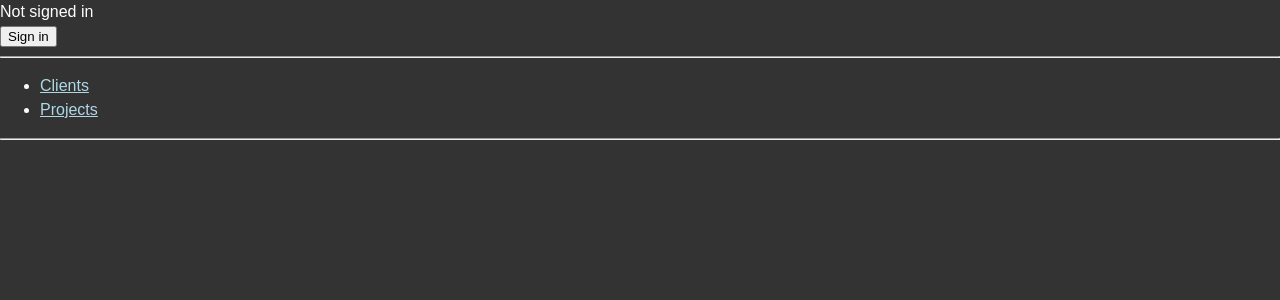
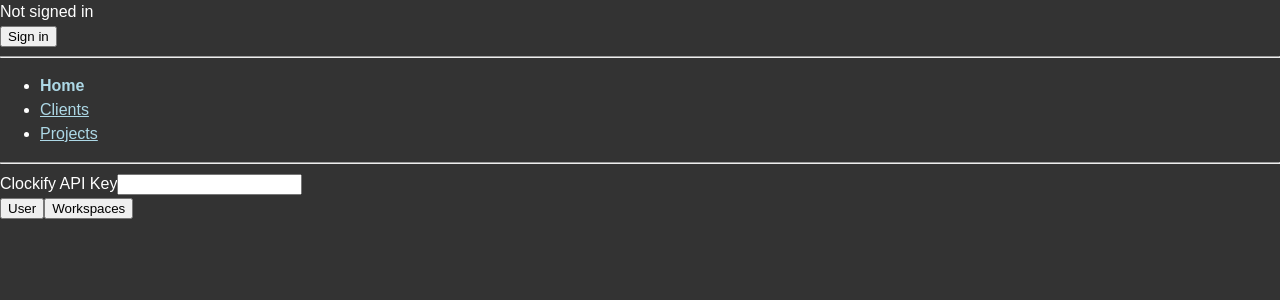
Before and after one commit to tmazeika/gigbook, a Next.js app: page / in a window 1280 px wide. Shown: the top 300 px of the page. Built offline with nearby package versions, Linux system fonts and the light colour scheme; no server answers.

Commit message:
Add Clockify API client

```diff
--- /dev/null
+++ b/src/clockify/client.ts
@@ -0,0 +1,69 @@
+import { buildUrl } from 'gigbook/util/url';
+
+export class ClockifyError extends Error {
+  public readonly status: number;
+
+  constructor(resource: string, status: number, statusText: string) {
+    super(`Request to ${resource} failed: ${status} ${statusText}`);
+    Object.setPrototypeOf(this, ClockifyError.prototype);
+    this.status = status;
+  }
+}
+
+export function isClockifyError(e: unknown): e is ClockifyError {
+  return e instanceof ClockifyError;
+}
+
+export interface User {
+  id: string;
+  name: string;
+}
+
+export interface Workspace {
+  id: string;
+  name: string;
+}
+
+export default class Clockify {
+  private readonly apiKey: string;
+
+  constructor(apiKey: string) {
+    this.apiKey = apiKey;
+  }
+
+  async getUser(): Promise<User> {
+    const { id, name } = (await this.get('user')) as User;
+    return {
+      id: id,
+      name: name,
+    };
+  }
+
+  async getWorkspaces(): Promise<Workspace[]> {
+    const workspaces = (await this.get('workspaces')) as Workspace[];
+    return workspaces.map((w) => ({
+      id: w.id,
+      name: w.name,
+    }));
+  }
+
+  private async get(
+    resource: string,
+    query?: Record<string, unknown>,
+  ): Promise<unknown> {
+    const url = buildUrl(
+      'https://api.clockify.me',
+      `/api/v1/${resource}`,
+      query,
+    );
+    const res = await fetch(url, {
+      headers: {
+        'X-Api-Key': this.apiKey,
+      },
+    });
+    if (!res.ok) {
+      throw new ClockifyError(resource, res.status, res.statusText);
+    }
+    return res.json();
+  }
+}
--- a/src/components/layout.tsx
+++ b/src/components/layout.tsx
@@ -4,6 +4,7 @@ import { useRouter } from 'next/router';
 import React from 'react';
 import styles from './layout.module.css';
 import cn from 'classnames';
+import Link from 'next/link';
 
 export default function Layout(
   props: React.PropsWithChildren<unknown>,
@@ -34,20 +35,31 @@ export default function Layout(
       <nav>
         <ul>
           <li>
+            <Link href="/">
+              <a className={cn({ [styles.active]: router.route === '/' })}>
+                Home
+              </a>
+            </Link>
+          </li>
+          <li>
+            <Link href="/clients">
               <a
-              href="/clients"
                 className={cn({ [styles.active]: router.route === '/clients' })}
               >
                 Clients
               </a>
+            </Link>
           </li>
           <li>
+            <Link href="/projects">
               <a
-              href="/projects"
-              className={cn({ [styles.active]: router.route === '/projects' })}
+                className={cn({
+                  [styles.active]: router.route === '/projects',
+                })}
               >
                 Projects
               </a>
+            </Link>
           </li>
         </ul>
       </nav>
--- /dev/null
+++ b/src/hooks/useLocalStorage.ts
@@ -0,0 +1,25 @@
+import { Dispatch, SetStateAction, useEffect } from 'react';
+
+export default function useLocalStorage<S>(
+  key: string,
+  state: [S, Dispatch<SetStateAction<S>>],
+): typeof state {
+  const [data, setData] = state;
+
+  useEffect(() => {
+    const item = window.localStorage.getItem(key);
+    if (item !== null) {
+      setData(JSON.parse(item));
+    }
+  }, [key, setData]);
+
+  useEffect(() => {
+    if (data === undefined) {
+      window.localStorage.removeItem(key);
+    } else {
+      window.localStorage.setItem(key, JSON.stringify(data));
+    }
+  }, [key, data]);
+
+  return state;
+}
--- /dev/null
+++ b/src/middleware/withClockify.ts
@@ -0,0 +1,21 @@
+import Clockify, { ClockifyError } from 'gigbook/clockify/client';
+import type { NextApiHandler } from 'next';
+
+export default function withClockify(
+  next: (clockify: Clockify) => NextApiHandler,
+): NextApiHandler {
+  return async (req, res) => {
+    const apiKey = req.headers['x-api-key'];
+    if (typeof apiKey === 'string') {
+      try {
+        return await next(new Clockify(apiKey))(req, res);
+      } catch (e) {
+        if (e instanceof ClockifyError && !res.headersSent) {
+          return res.status(e.status).end();
+        }
+        throw e;
+      }
+    }
+    res.status(400).end();
+  };
+}
--- a/src/pages/api/clients/index.ts
+++ b/src/pages/api/clients/index.ts
@@ -8,11 +8,15 @@ import type { NextApiHandler } from 'next';
 
 function handler(user: User): NextApiHandler {
   const get: NextApiHandler = async (req, res) => {
+    const { projects } = req.query;
     const clients = await db.client.findMany({
       where: {
         user: {
           email: user.email,
         },
+      },
+      include: {
+        projects: projects === 'true',
       },
     });
     res.status(200).json(clients);
--- /dev/null
+++ b/src/pages/api/clockify/user.ts
@@ -0,0 +1,13 @@
+import Clockify from 'gigbook/clockify/client';
+import withClockify from 'gigbook/middleware/withClockify';
+import withMethods from 'gigbook/middleware/withMethods';
+import { NextApiHandler } from 'next';
+
+function handler(clockify: Clockify): NextApiHandler {
+  return async (req, res) => {
+    const user = await clockify.getUser();
+    res.status(200).json(user);
+  };
+}
+
+export default withMethods(['GET'], withClockify(handler));
--- /dev/null
+++ b/src/pages/api/clockify/workspaces.ts
@@ -0,0 +1,13 @@
+import Clockify from 'gigbook/clockify/client';
+import withClockify from 'gigbook/middleware/withClockify';
+import withMethods from 'gigbook/middleware/withMethods';
+import { NextApiHandler } from 'next';
+
+function handler(clockify: Clockify): NextApiHandler {
+  return async (req, res) => {
+    const workspaces = await clockify.getWorkspaces();
+    res.status(200).json(workspaces);
+  };
+}
+
+export default withMethods(['GET'], withClockify(handler));
--- a/src/pages/index.tsx
+++ b/src/pages/index.tsx
@@ -1,5 +1,58 @@
 import Layout from 'gigbook/components/layout';
+import useLocalStorage from 'gigbook/hooks/useLocalStorage';
+import { useState } from 'react';
 
 export default function Index(): JSX.Element {
-  return <Layout></Layout>;
+  const [apiKey, setApiKey] = useLocalStorage('clockify-api-key', useState(''));
+  const [log, setLog] = useState('');
+
+  return (
+    <Layout>
+      <div>
+        <label htmlFor="api-key">Clockify API Key</label>
+        <input
+          id="api-key"
+          name="api-key"
+          type="text"
+          value={apiKey}
+          onChange={(e) => setApiKey(e.target.value)}
+        />
+      </div>
+      <button
+        onClick={async () => {
+          const res = await fetch('/api/clockify/user', {
+            headers: {
+              'X-Api-Key': apiKey,
+            },
+          });
+          if (res.ok) {
+            const json: unknown = await res.json();
+            setLog((log) => `${JSON.stringify(json, null, 2)}\n${log}`);
+          } else {
+            setLog((log) => `Error: ${res.status} ${res.statusText}\n${log}`);
+          }
+        }}
+      >
+        User
+      </button>
+      <button
+        onClick={async () => {
+          const res = await fetch('/api/clockify/workspaces', {
+            headers: {
+              'X-Api-Key': apiKey,
+            },
+          });
+          if (res.ok) {
+            const json: unknown = await res.json();
+            setLog((log) => `${JSON.stringify(json, null, 2)}\n${log}`);
+          } else {
+            setLog((log) => `${res.status} ${res.statusText}\n${log}`);
+          }
+        }}
+      >
+        Workspaces
+      </button>
+      <pre>{log}</pre>
+    </Layout>
+  );
 }
--- /dev/null
+++ b/src/util/url.ts
@@ -0,0 +1,15 @@
+export function buildUrl(
+  base: string,
+  path: string,
+  query: Record<string, unknown> = {},
+): string {
+  const url = new URL(path, base);
+
+  Object.entries(query)
+    .flatMap<[string, unknown]>(([k, v]) =>
+      Array.isArray(v) ? v.map<[string, unknown]>((v) => [k, v]) : [[k, v]],
+    )
+    .forEach(([k, v]) => url.searchParams.append(k, String(v)));
+
+  return url.toString();
+}
```
Also changed, not shown: src/hooks/usePromises.ts (+10 -1 lines), src/pages/projects.tsx (+9 -2 lines), 1 other file (tests, documents, lock files or other folders). Lines whose indentation alone changed are shown as unchanged.
